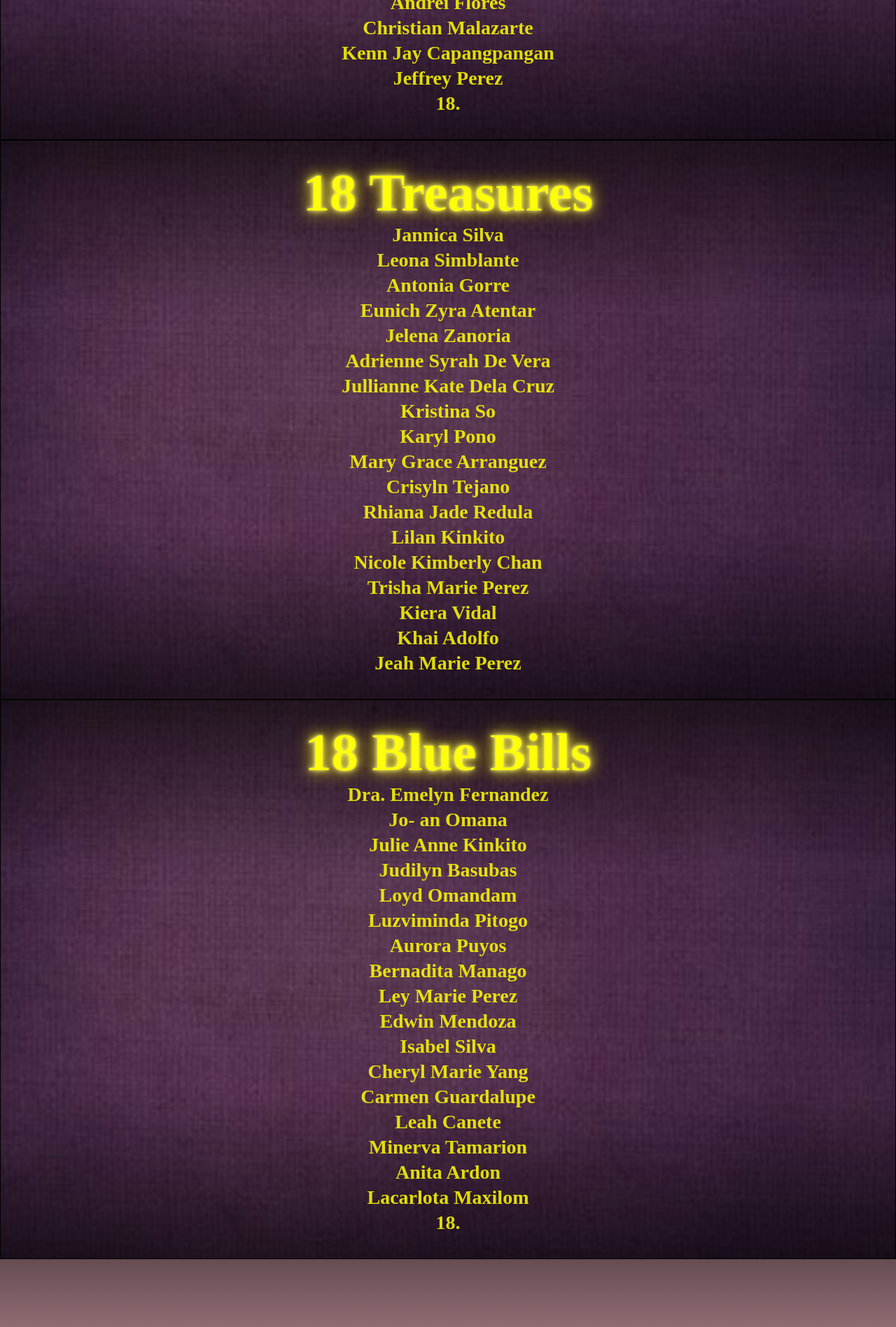
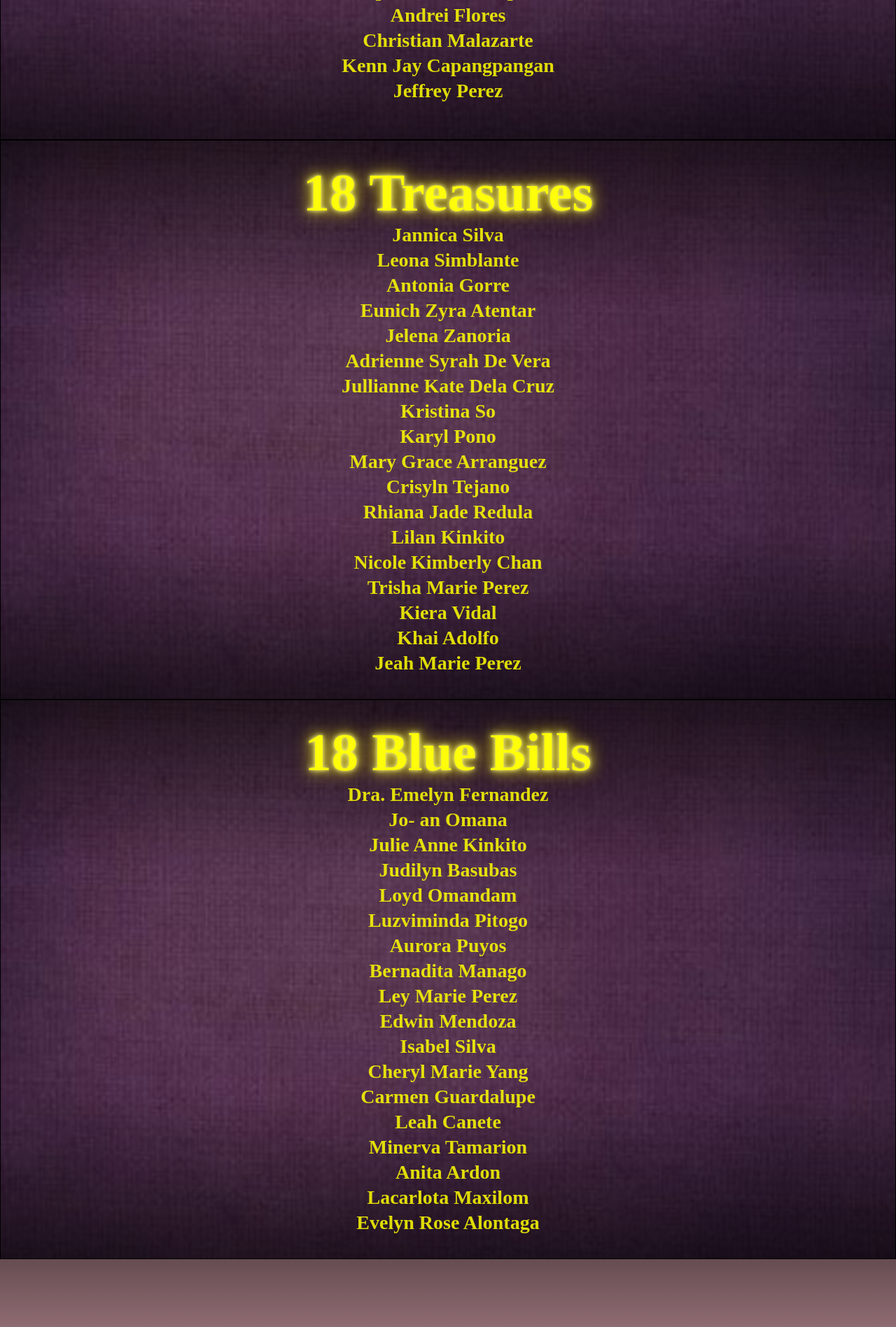
Before and after one commit to KentRecede/Kate-Turns-18, a plain HTML site: page index.html in a window 1280 px wide. Shown: the part 2200-4097 px from the top of the page at 70% size. Drawn offline with Linux system fonts and the light colour scheme; a web font is replaced by a local one.

Commit message:
minor changes

```diff
--- a/index.html
+++ b/index.html
@@ -71,7 +71,7 @@
             <li>Christian Malazarte</li>
             <li>Kenn Jay Capangpangan</li>
             <li>Jeffrey Perez</li>
-            <li>18. </li>
+            <li></li>
             </ul>
         </div>
     </div>
@@ -123,7 +123,7 @@
             <li>Minerva Tamarion</li>
             <li>Anita Ardon</li>
             <li>Lacarlota Maxilom</li>
-            <li>18.</li>
+            <li>Evelyn  Rose Alontaga</li>
 
             </ul>
         </div>
```
Also changed, not shown: img/dresscodemen.jpg.
